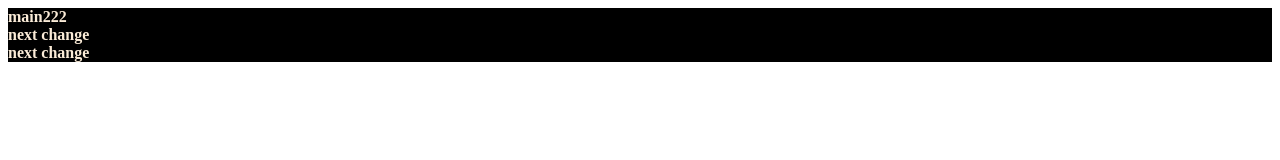
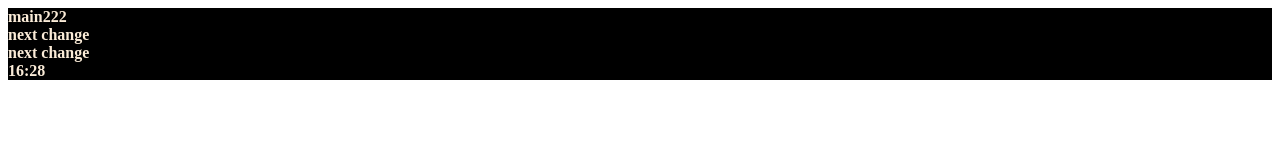
Before and after one commit to altmsp/tryToUseGit, a plain HTML site: page index.html in a window 1280 px wide. Drawn offline with Linux system fonts and the light colour scheme.

Commit message:
plz change that damn branch

```diff
--- a/index.html
+++ b/index.html
@@ -13,6 +13,7 @@
         <div>main222</div>
         <div>next change</div>
         <div>next change</div>
+        <div>16:28</div>
     </main>
     <script src="src/script.js"></script>
 </body>
```
